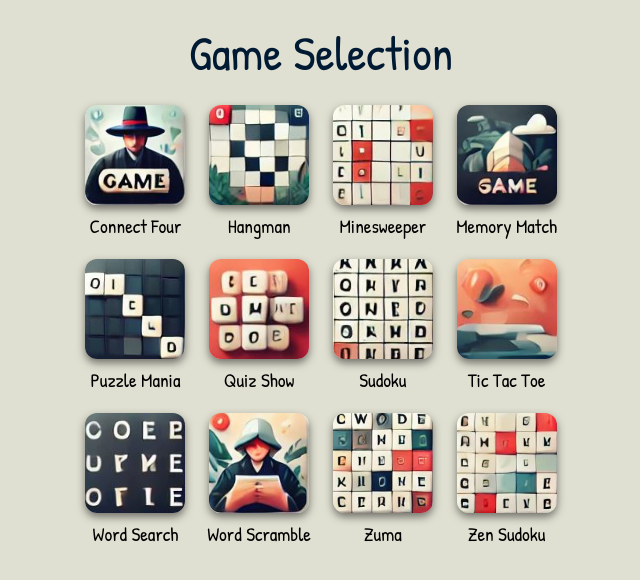
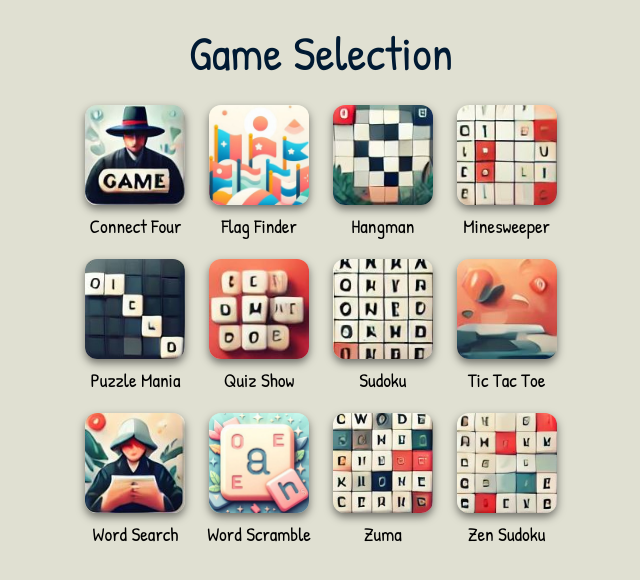
Before and after one commit to joseph-johnson27001/game-world, a Vue app: page / in a window 1280 px wide. Shown: the top 580 px of the page, without its empty margins (319-959 px from the left). Built offline with nearby package versions, Linux system fonts and the light colour scheme.

Commit message:
Game selection update

```diff
--- a/src/views/GameSelection.vue
+++ b/src/views/GameSelection.vue
@@ -33,6 +33,11 @@ export default {
           route: "ConnectFour",
         },
         {
+          name: "Flag Finder",
+          image: "GameSelection/flag-tile.JPG",
+          route: "FlagFinder",
+        },
+        {
           name: "Hangman",
           image: "GameSelection/crossword.JPG",
           route: "Hangman",
@@ -42,11 +47,7 @@ export default {
           image: "GameSelection/crossword2.JPG",
           route: "Minesweeper",
         },
-        {
-          name: "Memory Match",
-          image: "GameSelection/game2.JPG",
-          route: "MemoryMatch",
-        },
+
         {
           name: "Puzzle Mania",
           image: "GameSelection/crossword3.JPG",
@@ -69,12 +70,12 @@ export default {
         },
         {
           name: "Word Search",
-          image: "GameSelection/word-search.JPG",
+          image: "GameSelection/Reading.JPG",
           route: "WordSearch",
         },
         {
           name: "Word Scramble",
-          image: "GameSelection/Reading.JPG",
+          image: "GameSelection/scrable-pieces-tile.JPG",
           route: "WordScrambleCategories",
         },
         { name: "Zuma", image: "GameSelection/stones.JPG", route: "Zuma" },
```
Also changed, not shown: public/GameSelection/flag-tile.JPG (added), public/GameSelection/scrable-pieces-tile.JPG (added).
